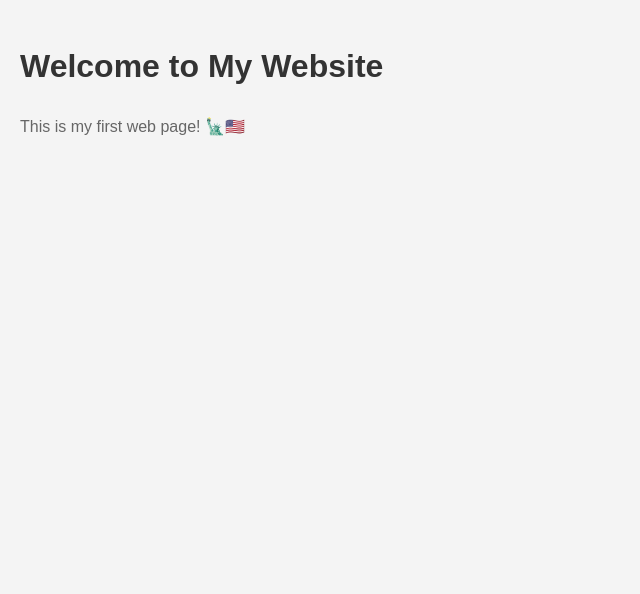
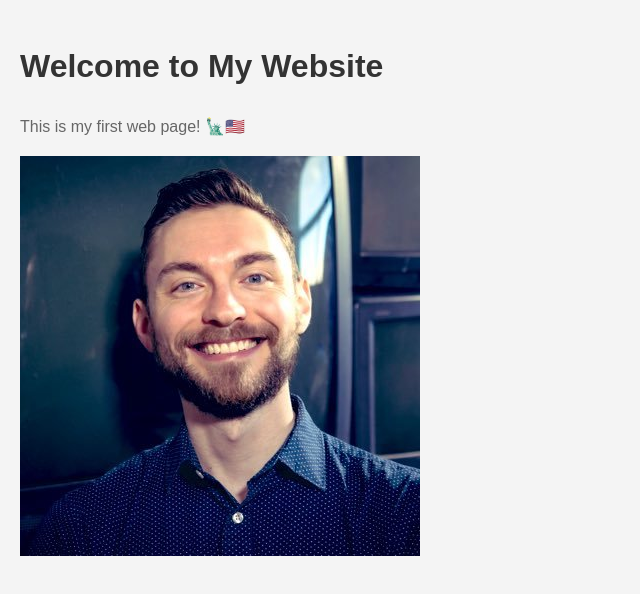
Before and after one commit to danielgolliher/my-website-fractal, a plain HTML site: page index.html in a window 1280 px wide. Shown: the whole page, without its empty margins (0-640 px from the left). Drawn offline with Linux system fonts and the light colour scheme.

Commit message:
update picture, last timegit add .

```diff
--- a/index.html
+++ b/index.html
@@ -9,6 +9,6 @@
 <body>
     <h1>Welcome to My Website</h1>
     <p>This is my first web page! 🗽🇺🇸</p>
-    <img scr="profile.jpg">
+    <img src="profile.jpg">
 </body>
 <html>
```
